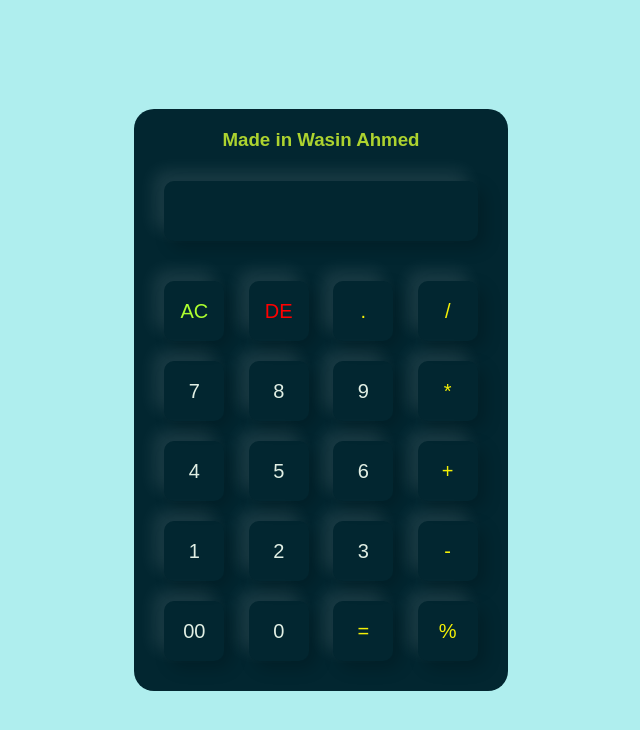
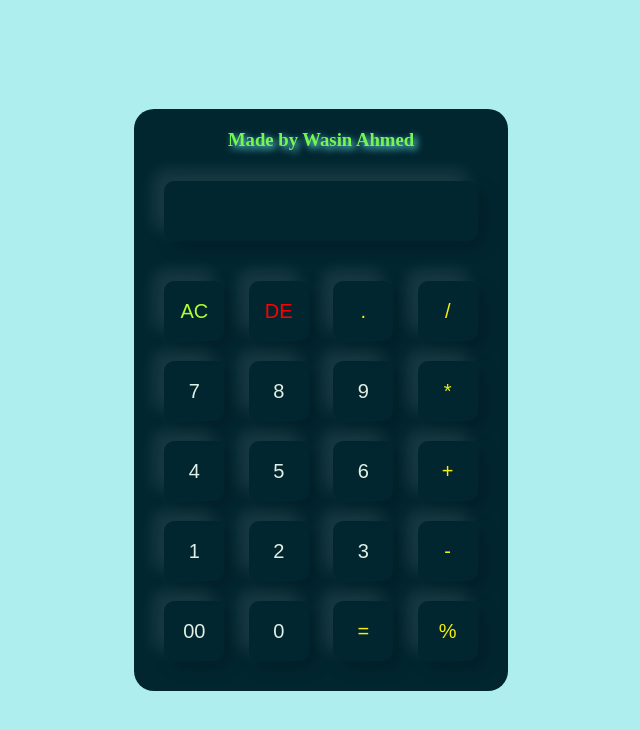
Before and after one commit to Wasin87/Calculator-project, a plain HTML site: page index.html in a window 1280 px wide. Shown: the whole page, without its empty margins (319-959 px from the left). Drawn offline with Linux system fonts and the light colour scheme.

Commit message:
Third commit

```diff
--- a/index.html
+++ b/index.html
@@ -20,8 +20,10 @@
        justify-content: center;
     }
     h3{
-        color: rgb(173, 211, 47);
+        color: rgb(117, 248, 78);
         text-align: center;
+        font-family:'Times New Roman', Times, serif;
+        text-shadow: 3px 3px 7px rgb(112, 241, 243);
 
     }
     .Calculator{
@@ -73,7 +75,7 @@
    <div class="container">
       <div class="Calculator">
         <form>
-            <h3>Made in Wasin Ahmed</h3>
+            <h3>Made by Wasin Ahmed</h3>
             <div class="display">
              <input type="text" name="display">
             </div>
```
